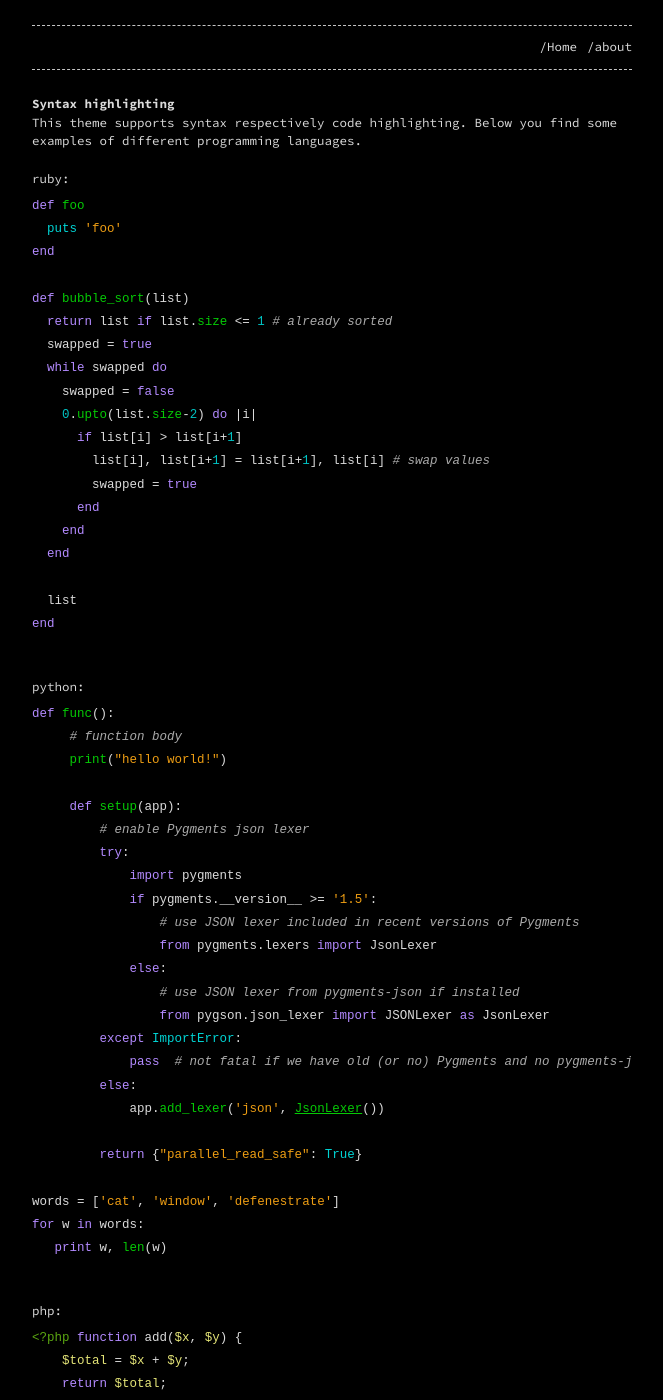
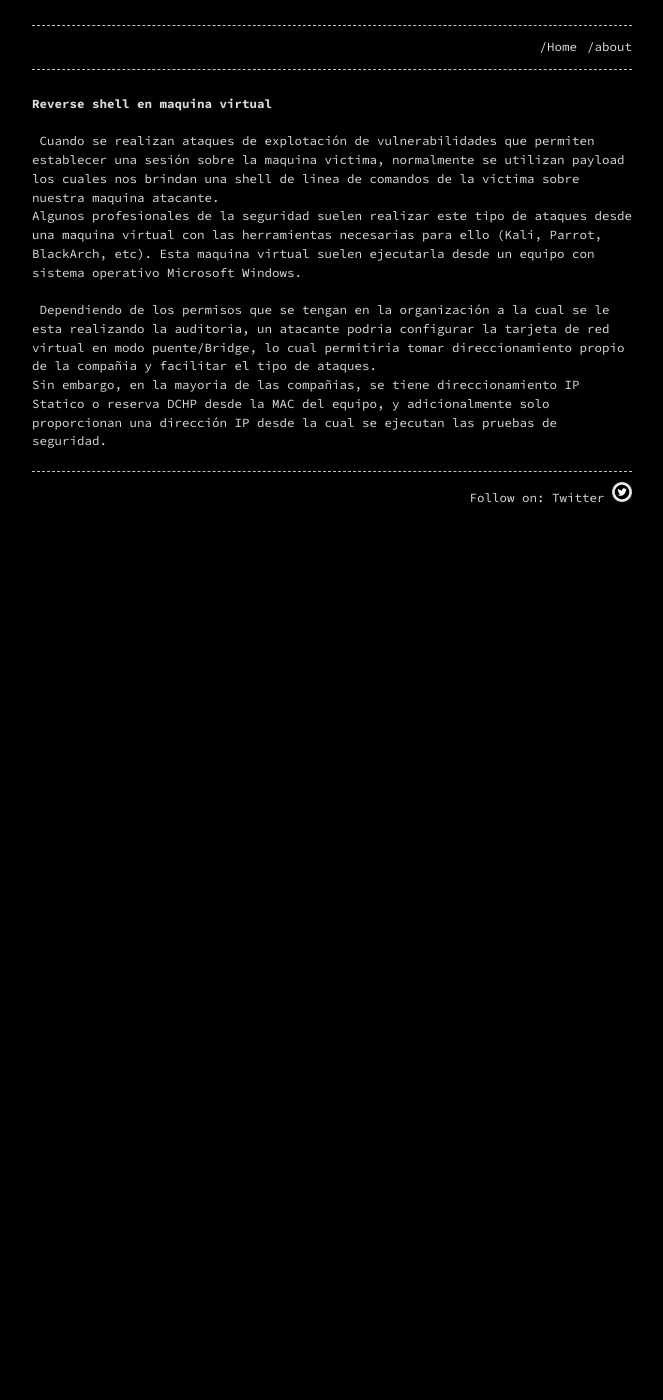
Before and after one commit to d4rk-wing/d4rkwz.github.io, a Jekyll site: the page built from _posts/2020-04-15-Rever-shell-en-maquina-virtual.markdown, in a window 1280 px wide and 1400 px high. Shown: the whole window, without its empty margins (308-971 px from the left). Built offline with Jekyll 4.4.1, drawn with Linux system fonts in a browser that asks for light colours; some of the changed text lies outside the part shown.

Commit message:
post reverse shell

```diff
--- a/_posts/2020-04-15-Rever-shell-en-maquina-virtual.markdown
+++ b/_posts/2020-04-15-Rever-shell-en-maquina-virtual.markdown
@@ -5,152 +5,9 @@ date:   2020-04-15 01:11:00 +0100
 categories: Hacking
 ---
 
-# Syntax highlighting
-This theme supports syntax respectively code highlighting. Below you find some examples of different programming languages.
+# Reverse shell en maquina virtual
 
-<br />ruby:
-{% highlight ruby %}
-def foo
-  puts 'foo'
-end
-
-def bubble_sort(list)
-  return list if list.size <= 1 # already sorted
-  swapped = true
-  while swapped do
-    swapped = false
-    0.upto(list.size-2) do |i|
-      if list[i] > list[i+1]
-        list[i], list[i+1] = list[i+1], list[i] # swap values
-        swapped = true
-      end
-    end
-  end
-
-  list
-end
-{% endhighlight %}
-
-
-<br /><br />python:
-{% highlight python %}
-def func():
-     # function body
-     print("hello world!")
-
-     def setup(app):
-         # enable Pygments json lexer
-         try:
-             import pygments
-             if pygments.__version__ >= '1.5':
-                 # use JSON lexer included in recent versions of Pygments
-                 from pygments.lexers import JsonLexer
-             else:
-                 # use JSON lexer from pygments-json if installed
-                 from pygson.json_lexer import JSONLexer as JsonLexer
-         except ImportError:
-             pass  # not fatal if we have old (or no) Pygments and no pygments-json
-         else:
-             app.add_lexer('json', JsonLexer())
-
-         return {"parallel_read_safe": True}
-
-words = ['cat', 'window', 'defenestrate']
-for w in words:
-   print w, len(w)
-{% endhighlight %}
-
-
-<br /><br />php:
-{% highlight php %}
-<?php function add($x, $y) {
-    $total = $x + $y;
-    return $total;
-}
-echo "1 + 16 = " . add(1, 16);
-?>
-{% endhighlight %}
-
-
-<br /><br />js:
-{% highlight javascript %}
-function sayHello(name) {
-  if (!name) {
-    console.log('Hello World');
-  } else {
-    console.log(`Hello ${name}`);
-  }
-}
-
-function myFunc(a, b) {
-    return a * b;
-}
-document.getElementById('demo').innerHTML = myFunc(4, 3);
-{% endhighlight %}
-
-
-<br /><br />java:
-{% highlight java %}
-class HelloWorldApp {
-    public static void main(String[] args) {
-        System.out.println("Hello World!");
-    }
-}
-{% endhighlight %}
-
-
-<br />objective c:
-{% highlight objective_c %}
-- (int)method:(int)i {
-    return [self square_root:i];
-}
-{% endhighlight %}
-
-
-<br /><br />perl:
-{% highlight perl %}
-while (<>) {
-    chomp;
-    if (s/$//) {
-        $_ .= <>;
-        redo unless eof();
-    }
-}
-{% endhighlight %}
-
-
-<br /><br />sql:
-{% highlight sql %}
-SELECT Country FROM Customers WHERE Country <> 'USA'
-{% endhighlight %}
-
-
-<br /><br />c++:
-{% highlight c++ %}
-#include
-using namespace std;
-int main () {
-  cout << "Hello World!";
-  return 0;
-}
-{% endhighlight %}
-
-
-<br /><br />c sharp:
-{% highlight c# %}
-class Foo {
-    public int Value;
-    public static explicit operator Foo(int value) {
-        return new Foo(value);
-    }
-}
-Foo foo = (Foo)2;
-{% endhighlight %}
-
-
-<br /><br />vb:
-{% highlight vb linenos %}
-Private Sub Form_Load()
-    MsgBox "Hello, World!"
-End Sub
-{% endhighlight %}
+<br /> Cuando se realizan ataques de explotación de vulnerabilidades que permiten establecer una sesión sobre la maquina victima, normalmente se utilizan payload los cuales nos brindan una shell de linea de comandos de la victima sobre nuestra maquina atacante.
+Algunos profesionales de la seguridad suelen realizar este tipo de ataques desde una maquina virtual con las herramientas necesarias para ello (Kali, Parrot, BlackArch, etc). Esta maquina virtual suelen ejecutarla desde un equipo con sistema operativo Microsoft Windows.
+<br /> Dependiendo de los permisos que se tengan en la organización a la cual se le esta realizando la auditoria, un atacante podria configurar la tarjeta de red virtual en modo puente/Bridge, lo cual permitiria tomar direccionamiento propio de la compañia y facilitar el tipo de ataques.
+Sin embargo, en la mayoria de las compañias, se tiene direccionamiento IP Statico o reserva DCHP desde la MAC del equipo, y adicionalmente solo proporcionan una dirección IP desde la cual se ejecutan las pruebas de seguridad.
```
